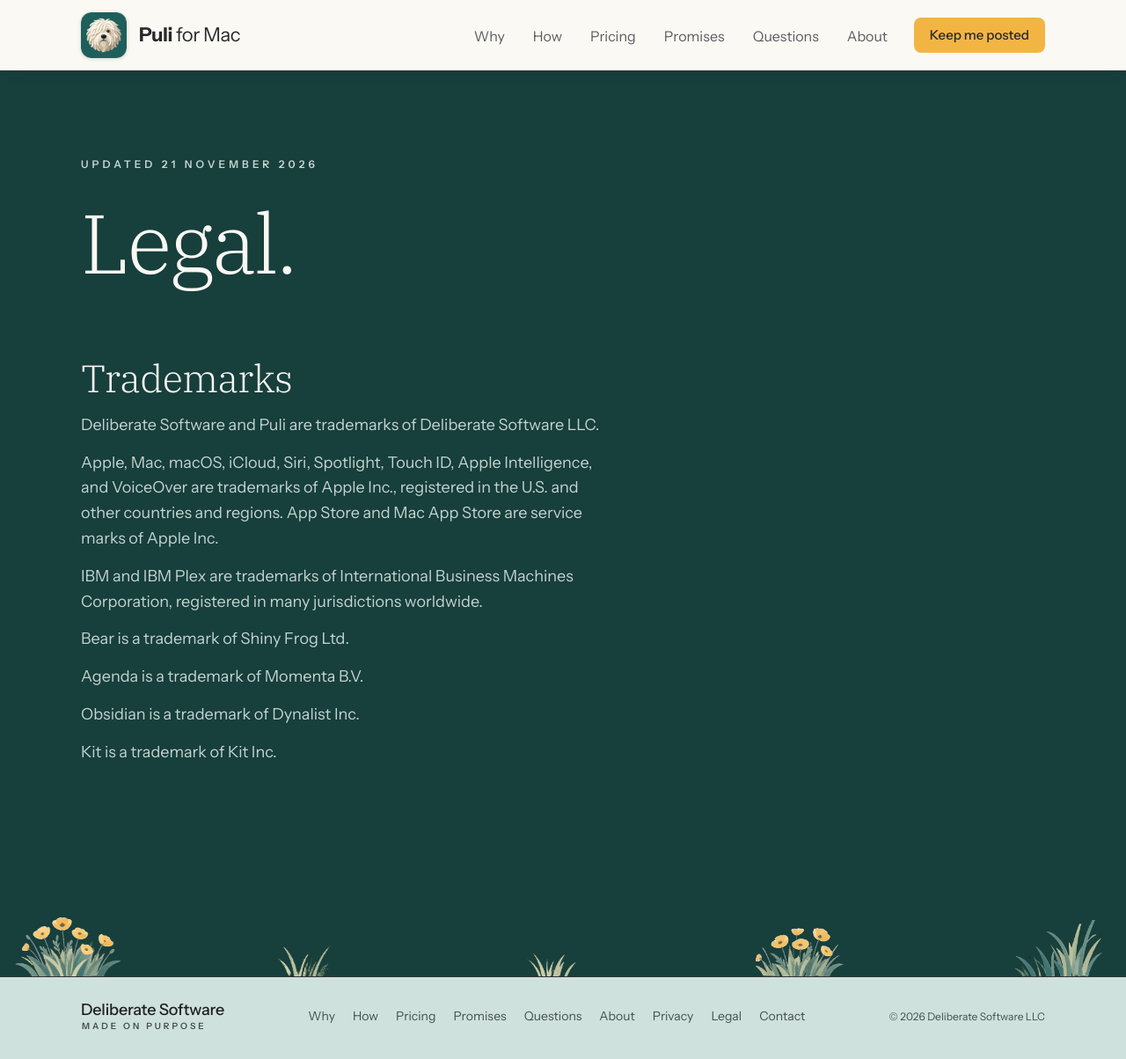
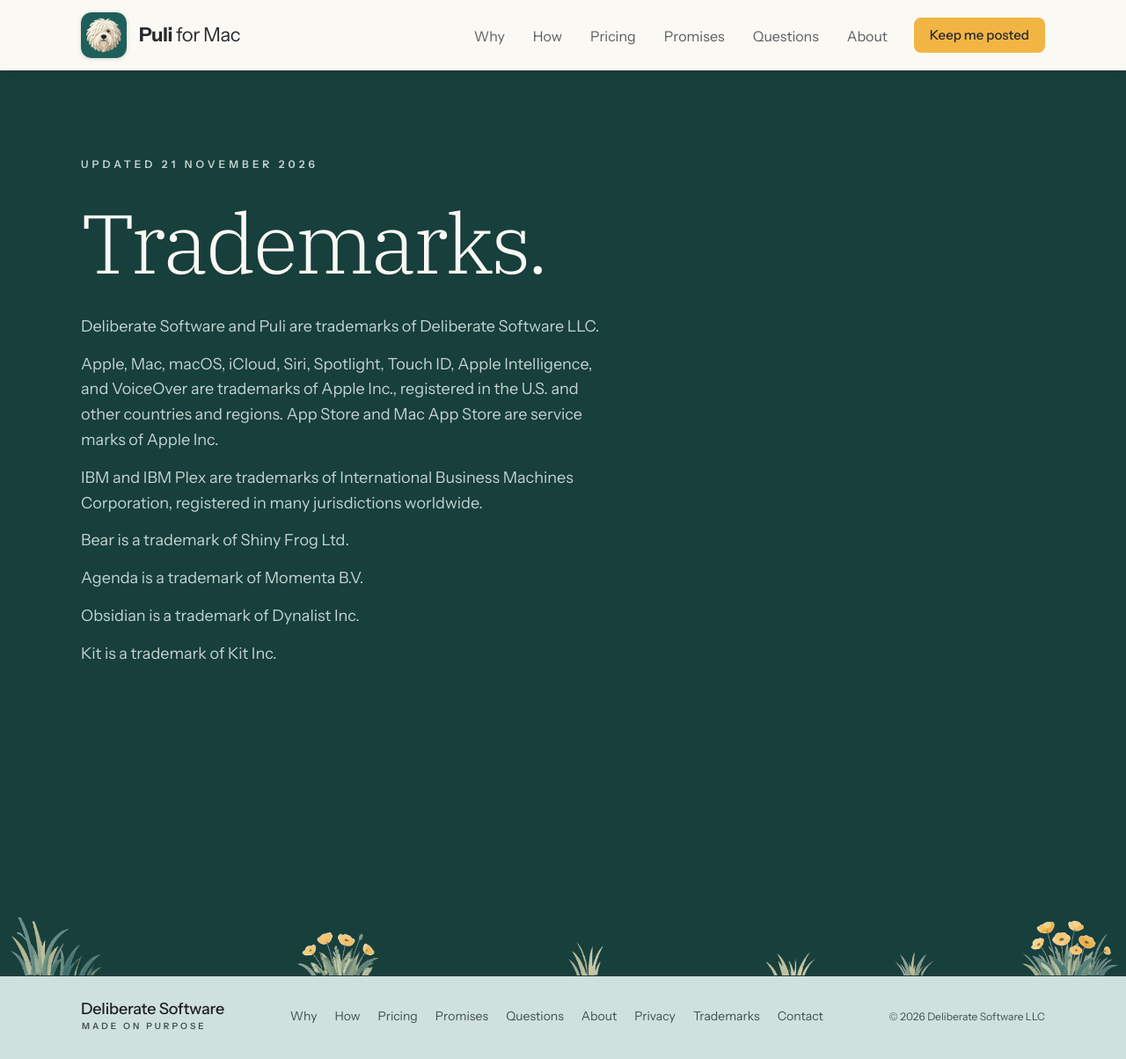
Before and after one commit to deliberate-software/puli-site, a Jekyll site: the page built from trademarks.html, in a window 1280 px wide and 1204 px high. Shown: the whole window at 88% size. Built offline with Jekyll 4.4.1, drawn with Linux system fonts in a browser that asks for light colours.

Commit message:
Trademarks: the page's title, address, and heading, and the footer's link and notice (finishing the rename)
Co-Authored-By: Claude Opus 5.5 <noreply@anthropic.com>

```diff
--- a/_includes/css/site.css
+++ b/_includes/css/site.css
@@ -354,7 +354,7 @@ main:has(> .waitlist:last-child) + .site-footer { border-top: 0; }
 /* The copyright ends the main row; the trademarks run beneath it, from the left. */
 .footer__copyright { margin: 0; font-size: 12px; text-align: right; }
 .footer__trademarks { grid-column: 1 / -1; margin: 0; font-size: 11px; text-align: left; text-wrap: pretty; }
-.footer__trademarks a { text-decoration: underline; text-underline-offset: 2px; }  /* the Legal link, as a link (Nov 19) */
+.footer__trademarks a { text-decoration: underline; text-underline-offset: 2px; }  /* the Trademarks link, as a link (Nov 19) */
 @media (max-width: 720px) {
   .footer { grid-template-columns: minmax(0, 1fr); align-items: start; }
   .footer__links { justify-content: flex-start; }
--- a/_includes/footer.html
+++ b/_includes/footer.html
@@ -16,13 +16,13 @@
       <a href="{{ '/' | relative_url }}#questions">Questions</a>
       <a href="{{ '/' | relative_url }}#about">About</a>
       <a href="{{ '/' | relative_url }}privacy/">Privacy</a>
-      <a href="{{ '/legal/' | relative_url }}">Legal</a>
+      <a href="{{ '/trademarks/' | relative_url }}">Trademarks</a>
       <a href="mailto:{{ site.email }}">Contact</a>
     </div>
     <p class="footer__copyright">© {{ site.time | date: "%Y" }} {{ site.legal_name }}</p>
     {%- if page.url == "/" %}
     {%- comment -%} The home page claims our own marks and points to the rest (Alan, Nov 19). {%- endcomment %}
-    <p class="footer__trademarks">Deliberate Software and Puli are trademarks of {{ site.legal_name }}. For a list of all trademarks used on this site, see <a href="{{ '/legal/' | relative_url }}">Legal</a>.</p>
+    <p class="footer__trademarks">Deliberate Software and Puli are trademarks of {{ site.legal_name }}. For a list of all trademarks used on this site, see <a href="{{ '/trademarks/' | relative_url }}">Trademarks</a>.</p>
     {%- endif %}
   </div>
 </footer>
--- a/trademarks.html
+++ b/trademarks.html
@@ -1,8 +1,8 @@
 ---
 layout: default
-title: Legal
+title: Trademarks
 description: Trademarks, and whose they are.
-permalink: /legal/
+permalink: /trademarks/
 main_class: q-section--teal   # dark teal, like privacy and the 404 (Alan, Nov 19)
 ---
 {%- comment -%}
@@ -11,9 +11,8 @@ main_class: q-section--teal   # dark teal, like privacy and the 404 (Alan, Nov 1
 {%- endcomment -%}
 <section class="hero hero--short container">
   <p class="eyebrow">Updated 21 November 2026</p>
-  <h1 class="hero__title">Legal.</h1>
+  <h1 class="hero__title">Trademarks.</h1>
   <div class="prose">
-    <h2>Trademarks</h2>
     <p>Deliberate Software and Puli are trademarks of {{ site.legal_name }}.</p>
     <p>Apple, Mac, macOS, iCloud, Siri, Spotlight, Touch ID, Apple Intelligence, and VoiceOver are trademarks of Apple Inc., registered in the U.S. and other countries and regions. App Store and Mac App Store are service marks of Apple Inc.</p>
     <p>IBM and IBM Plex are trademarks of International Business Machines Corporation, registered in many jurisdictions worldwide.</p>
```
Also changed, not shown: README.md.
